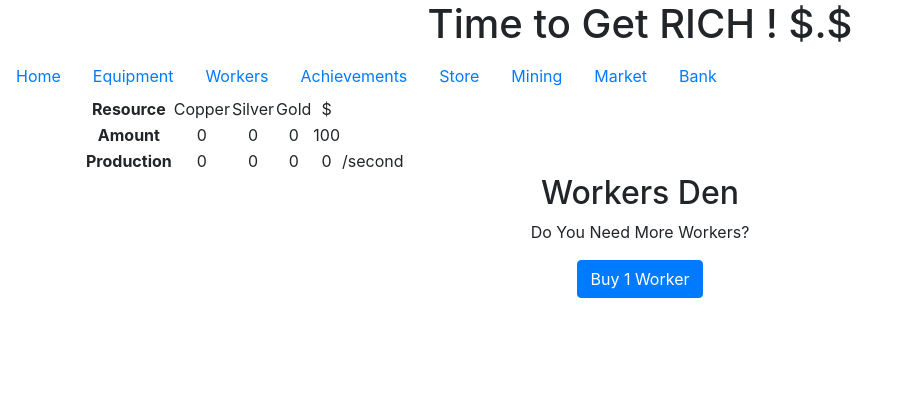
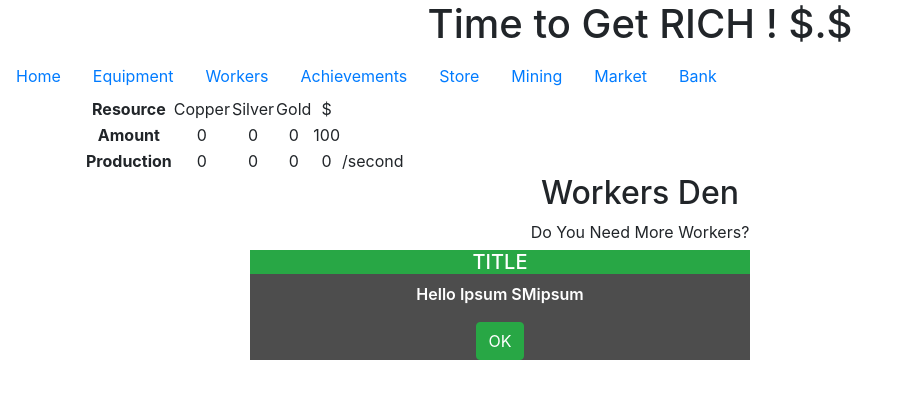
Before and after one commit to Thinkershine/GetRich, a React (Create React App) app: page /workers in a window 1280 px wide. Shown: the top 398 px of the page, without its empty margins (0-897 px from the left). Built offline with nearby package versions, Linux system fonts and the light colour scheme.

Commit message:
Add Message Component with Message State Object

```diff
--- a/src/App.css
+++ b/src/App.css
@@ -38,7 +38,7 @@
 
 .rewardStyle {
   z-index: 200;
-  color: goldenrod;
+  /* color: goldenrod; */
   clear: both;
   position: fixed;
   font-weight: 900;
@@ -50,3 +50,38 @@
   opacity: 1;
   visibility: visible;
 }
+
+.rewardStyle.silver-mine {
+  color: silver;
+}
+
+.rewardStyle.gold-mine {
+  color: goldenrod;
+}
+
+.rewardStyle.copper-mine {
+  color: #b7410e;
+}
+
+.message {
+  width: 500px;
+  position: absolute;
+  clear: both;
+  top: 250px;
+  left: 250px;
+  z-index: 1070;
+  background-color: rgba(77, 77, 77, 1);
+  color: white;
+  font-weight: 600;
+  -webkit-transition: 0.1s;
+  -moz-transition: 0.1s;
+  -o-transition: 0.1s;
+  transition: 0.1s;
+  opacity: 1;
+  visibility: visible;
+}
+
+.message.hideReward {
+  opacity: 0;
+  visibility: hidden;
+}
--- a/src/App.js
+++ b/src/App.js
@@ -1,15 +1,16 @@
 import React, { Component } from "react";
+import { Route } from "react-router-dom";
 import "./App.css";
+import { getItems } from "./services/fakeItemService.js";
+import MyWorkers from "./models/workers";
+import MyResources from "./models/myResources.js";
 import Store from "./components/locations/store";
-import MyWorkers from "./models/workers";
-import { getItems } from "./services/fakeItemService.js";
+import Mining from "./components/locations/mining";
 import Navigation from "./components/navigation";
-import { Route } from "react-router-dom";
-import MyResources from "./models/myResources.js";
 import Resources from "./components/resources";
-import Mining from "./components/locations/mining";
 import Equipment from "./components/equipment";
 import Workers from "./components/workers";
+import Message from "./components/common/message";
 
 class App extends Component {
   state = {
@@ -18,8 +19,23 @@ class App extends Component {
     currentEquipment: 0,
     miningEquipment: [],
     resources: new MyResources(),
-    workers: new MyWorkers()
+    workers: new MyWorkers(),
+
+    message: {
+      title: "TITLE",
+      message: "Hello Ipsum SMipsum",
+      badge: "success",
+      buttonMessage: "OK",
+      buttonOnClick: this.handleButtonMessage.bind(this)
+    },
+    displayMessage: true
   };
+
+  handleButtonMessage() {
+    console.log("Message HANDLED");
+    this.setState({ displayMessage: false });
+    //this.setState({ displayMessage: false });
+  }
 
   componentDidMount() {
     const { workers } = this.state;
@@ -139,6 +155,18 @@ class App extends Component {
 
           <Route path="/workers" render={props => <Workers />} />
         </main>
+
+        <div id="tools">
+          {this.state.displayMessage && (
+            <Message
+              messageTitle={this.state.message.title}
+              message={this.state.message.message}
+              badge={this.state.message.badge}
+              buttonMessage={this.state.message.buttonMessage}
+              buttonOnClick={this.state.message.buttonOnClick}
+            />
+          )}
+        </div>
       </div>
     );
   }
--- /dev/null
+++ b/src/components/common/message.jsx
@@ -0,0 +1,74 @@
+import React, { Component } from "react";
+
+class Message extends Component {
+  state = {};
+
+  constructor(props) {
+    super(props);
+  }
+
+  getClassNamesFor = classNamesFor => {
+    let classNames = "";
+
+    switch (classNamesFor) {
+      case "title":
+        classNames += "message-title badge";
+        break;
+      case "button":
+        classNames += "btn btn";
+        break;
+    }
+
+    switch (this.props.badge) {
+      case "success":
+        classNames += "-success";
+        break;
+      case "primary":
+        classNames += "-primary";
+        break;
+      case "secondary":
+        classNames += "-secondary";
+        break;
+      case "danger":
+        classNames += "-danger";
+        break;
+      case "warning":
+        classNames += "-warning";
+        break;
+      case "info":
+        classNames += "-info";
+        break;
+      case "light":
+        classNames += "-light";
+        break;
+      case "dark":
+        classNames += "-dark";
+        break;
+    }
+
+    return classNames;
+  };
+
+  hide() {}
+
+  render() {
+    return (
+      <div id="message" className="message">
+        <h5 className={this.getClassNamesFor("title")}>
+          {this.props.messageTitle}
+        </h5>
+        <p className="message-body">{this.props.message}</p>
+        {this.props.buttonMessage && (
+          <button
+            onClick={this.props.buttonOnClick}
+            className={this.getClassNamesFor("button")}
+          >
+            {this.props.buttonMessage}
+          </button>
+        )}
+      </div>
+    );
+  }
+}
+
+export default Message;
--- a/src/components/common/rewardFound.jsx
+++ b/src/components/common/rewardFound.jsx
@@ -5,11 +5,30 @@ class RewardFound extends Component {
     rewardPosition: {
       top: 500 + Math.random() * 100,
       left: 250 + Math.random() * 200
-    },
-    classNames: ["rewardStyle"]
+    }
   };
 
+  constructor(props) {
+    super(props);
+    //  this.addColorClass(this.props.rewardType + "-mine");
+    console.log("CONSTRUCTOR");
+    this.state.classNames = ["rewardStyle"];
+    const classes = this.state.classNames;
+    classes.push(this.props.rewardType + "-mine");
+
+    const classNamesWithColor = classes.join(" ");
+    console.log("CLASSES", classes);
+
+    this.state.classNamesForRendering = classNamesWithColor;
+    console.log("CLASSES with name color", classNamesWithColor);
+  }
+
+  componentWillMount() {
+    console.log("WILL MOUNT");
+  }
+
   componentDidMount() {
+    console.log("DID MOUNT");
     setTimeout(this.hideReward, 200);
   }
 
@@ -18,6 +37,7 @@ class RewardFound extends Component {
     classes.push("hideReward");
     const joinedClasses = classes.join(" ");
 
+    console.log("NEW CLASSES", joinedClasses);
     this.setState({
       classNames: joinedClasses
     });
@@ -30,9 +50,13 @@ class RewardFound extends Component {
   // Generate Random Position
 
   render() {
+    console.log("RENDER");
     return (
-      <p style={this.state.rewardPosition} className={this.state.classNames}>
-        {this.props.rewardAmount} GOLD!
+      <p
+        style={this.state.rewardPosition}
+        className={this.state.classNamesForRendering}
+      >
+        {this.props.rewardAmount} {this.props.rewardType.toUpperCase()}!
       </p>
     );
   }
--- a/src/components/locations/mine.jsx
+++ b/src/components/locations/mine.jsx
@@ -54,6 +54,7 @@ class Mine extends Component {
           key={i}
           rewardAmount={this.state.basicMining}
           rewardRendered={this.hideReward}
+          rewardType={this.state.mineType}
         />
       );
     }
```
